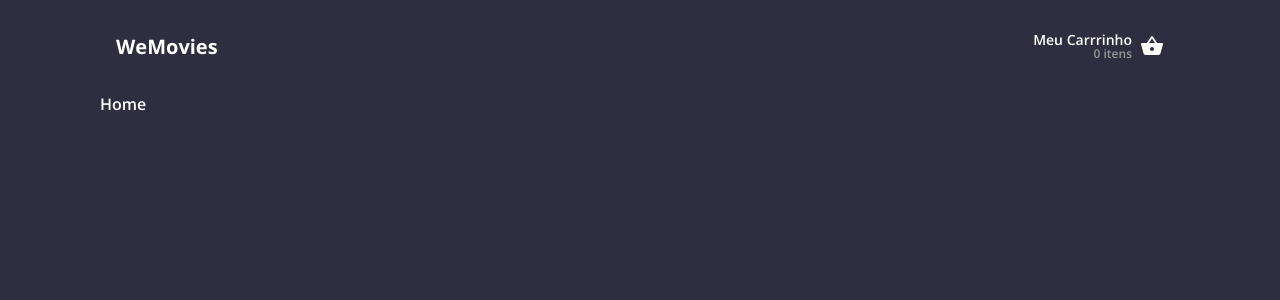
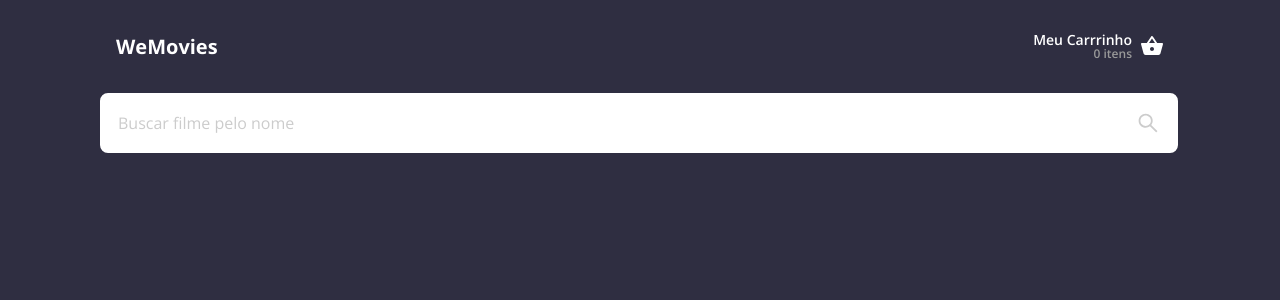
Before and after one commit to Aurelio-ch/front-react-wefit, a React (Vite) app: page / in a window 1280 px wide. Shown: the top 300 px of the page. Built offline with nearby package versions, Linux system fonts and the light colour scheme.

Commit message:
style: creation and styling of search component

```diff
--- a/index.html
+++ b/index.html
@@ -6,10 +6,7 @@
     <link rel="preconnect" href="https://fonts.gstatic.com" crossorigin />
     <link rel="icon" type="image/svg+xml" href="/favicon.png" />
     <meta name="viewport" content="width=device-width, initial-scale=1.0" />
-    <link
-    href="https://fonts.googleapis.com/css2?family=Open+Sans:wght@600;700&display=swap"
-    rel="stylesheet"
-  />
+    <link href="https://fonts.googleapis.com/css2?family=Open+Sans:ital,wght@0,300..800;1,300..800&display=swap" rel="stylesheet">
     <title>WeFit - Ecoomerce</title>
   </head>
   <body>
--- a/src/components/header/styles.ts
+++ b/src/components/header/styles.ts
@@ -40,7 +40,7 @@ export const CarLink = styled(Link)`
 
     span {
       font-size: 0.75rem;
-      color: ${({ theme }) => theme['grey-500']};
+      color: ${(props) => props.theme['grey-500']};
     }
   }
 
--- /dev/null
+++ b/src/components/search-form/index.tsx
@@ -0,0 +1,12 @@
+import { AiOutlineSearch } from 'react-icons/ai'
+import { Container } from './styles'
+export function SearchForm() {
+  return (
+    <Container>
+      <input type="text" placeholder="Buscar filme pelo nome" />
+      <button>
+        <AiOutlineSearch size={24} />
+      </button>
+    </Container>
+  )
+}
--- /dev/null
+++ b/src/components/search-form/styles.ts
@@ -0,0 +1,40 @@
+import styled from 'styled-components'
+
+export const Container = styled.form`
+  width: calc(100% - 2px);
+  background-color: ${(props) => props.theme.white};
+  display: flex;
+  padding: 1rem;
+  gap: 1rem;
+  border: 2px solid ${(props) => props.theme.white};
+
+  border-radius: ${(props) => props.theme['border-lg']};
+
+  input {
+    width: 100%;
+    font-size: 1rem;
+    font-weight: 400;
+    border: none;
+    color: ${(props) => props.theme['blue-900']};
+
+    &::placeholder {
+      color: ${(props) => props.theme.placeholder};
+    }
+
+    &:focus {
+      box-shadow: 0 0 0 0;
+    }
+  }
+
+  button {
+    background-color: transparent;
+    line-height: 0;
+    svg {
+      color: ${(props) => props.theme.placeholder};
+    }
+  }
+
+  &:focus-within {
+    border: 2px solid ${(props) => props.theme['blue-400']};
+  }
+`
--- a/src/pages/home/index.tsx
+++ b/src/pages/home/index.tsx
@@ -1,3 +1,9 @@
+import { SearchForm } from '@/components/search-form'
+
 export function Home() {
-  return <div>Home</div>
+  return (
+    <div>
+      <SearchForm />
+    </div>
+  )
 }
--- a/src/styles/global.ts
+++ b/src/styles/global.ts
@@ -16,7 +16,7 @@ export const GlobalStyle = createGlobalStyle`
     color: ${(props) => props.theme.white};
     -webkit-font-smoothing: antialiased;
   }
-  body, input-security, textarea, button {
+  body, input, textarea, button, select {
     font-family: 'Open Sans', sans-serif;
   }
 
@@ -34,7 +34,7 @@ export const GlobalStyle = createGlobalStyle`
     border: 0;
     outline: none;
     cursor: pointer;
-    color: ${({ theme }) => theme.white};
+    color: ${(props) => props.theme.white};
 
     transition: all ease-in-out 0.3s;
 
--- a/src/styles/themes/default.ts
+++ b/src/styles/themes/default.ts
@@ -11,5 +11,9 @@ export const defaultTheme = {
   'grey-500': '#999999',
   'grey-200': '#D9D9D9',
 
-  'border-radius': '4px',
+  placeholder: '#cccccc',
+
+  'border-sm': '4px',
+  'border-md': '6px',
+  'border-lg': '8px',
 } as const
```
